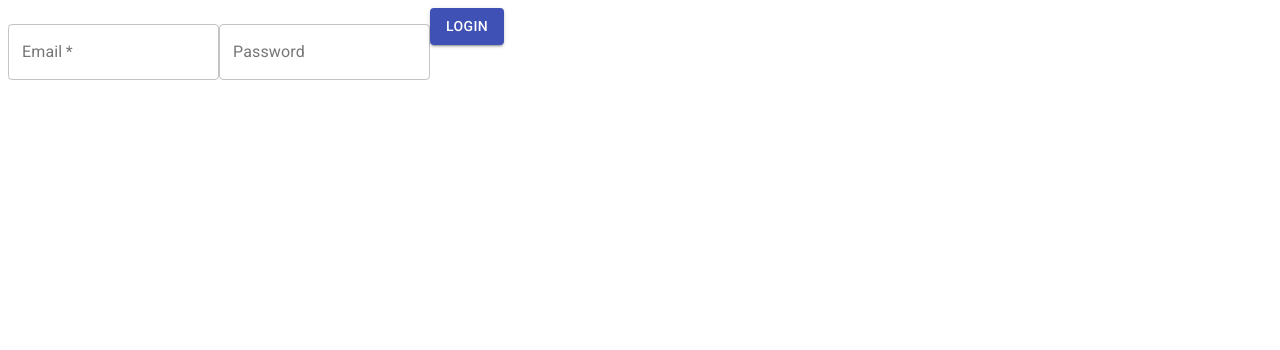
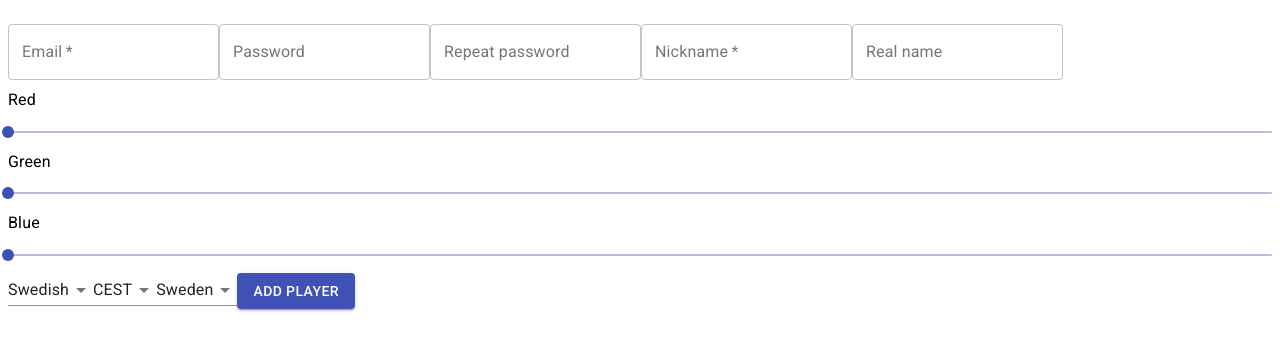
Before and after one commit to ahockersten/lieroleague, a React (Create React App) app in the folder frontend/: page /add-player in a window 1280 px wide. Shown: the top 350 px of the page. Built offline with nearby package versions, Linux system fonts and the light colour scheme.

Commit message:
More fixes to storage usage

```diff
--- a/frontend/src/App.tsx
+++ b/frontend/src/App.tsx
@@ -9,11 +9,11 @@ const App: React.FC = () =>
   <Provider store={store}>
     <Router>
       <Switch>
+        <Route path="/add-player">
+          <AddPlayer />
+        </Route>
         <Route path="/">
           <Login />
-        </Route>
-        <Route path="/add-player">
-          <AddPlayer />
         </Route>
       </Switch>
     </Router>
--- a/frontend/src/Login/index.tsx
+++ b/frontend/src/Login/index.tsx
@@ -1,23 +1,27 @@
 import Button from '@material-ui/core/Button';
 import TextField from '@material-ui/core/TextField';
-import React from 'react';
+import React, {useState} from 'react';
 import { connect } from 'react-redux';
 import { bindActionCreators, Dispatch } from 'redux';
 import { loginWatcher } from '../store/actionCreators';
 import { State } from '../reducers';
+import { PlayerProfile } from '../reducers/playerProfile.reducer'
 
 interface LoginProps {
   loginWatcher: typeof loginWatcher;
+  playerProfile: PlayerProfile;
 }
 
 const Login: React.FC<LoginProps> = (props: LoginProps, state: State) => {
   const onSubmit = (e: React.FormEvent<HTMLFormElement>) => {
     e.preventDefault();
     props.loginWatcher({
-      email: "test@example.com",
-      password: "pass"
+      email: emailField,
+      password: passwordField
     });
   }
+  const [emailField, setEmailField] = useState(props.playerProfile.email || "");
+  const [passwordField, setPasswordField] = useState("");
 
   return <form onSubmit={onSubmit}>
     <TextField
@@ -27,7 +31,8 @@ const Login: React.FC<LoginProps> = (props: LoginProps, state: State) => {
       name="email"
       autoComplete="email"
       label="Email"
-      defaultValue=""
+      value={emailField}
+      onChange={(e) => setEmailField(e.target.value)}
       margin="normal"
       variant="outlined"
     />
@@ -38,6 +43,8 @@ const Login: React.FC<LoginProps> = (props: LoginProps, state: State) => {
       autoComplete="new-password"
       margin="normal"
       variant="outlined"
+      value={passwordField}
+      onChange={(e) => setPasswordField(e.target.value)}
     />
     <Button variant="contained" color="primary" type="submit">
       Login
@@ -46,6 +53,7 @@ const Login: React.FC<LoginProps> = (props: LoginProps, state: State) => {
 }
 
 const mapStateToProps = (state: State) => ({
+  playerProfile: state.playerProfile
 })
 
 // mapping dispatch functions to the props of LoginForm component
--- a/frontend/src/reducers/playerProfile.reducer.ts
+++ b/frontend/src/reducers/playerProfile.reducer.ts
@@ -2,10 +2,12 @@ import { Actions, BaseAction } from '../store/actionCreators';
 
 export type PlayerProfile = {
   nickName?: string;
+  email?: string;
 };
 
 const defaultPlayerProfile = {
-  nickName: undefined
+  nickName: undefined,
+  email: undefined
 }
 
 export const playerProfileReducer = (state: PlayerProfile = defaultPlayerProfile, action: BaseAction) => {
```
Also changed, not shown: 1 other file (tests, documents, lock files or other folders).
